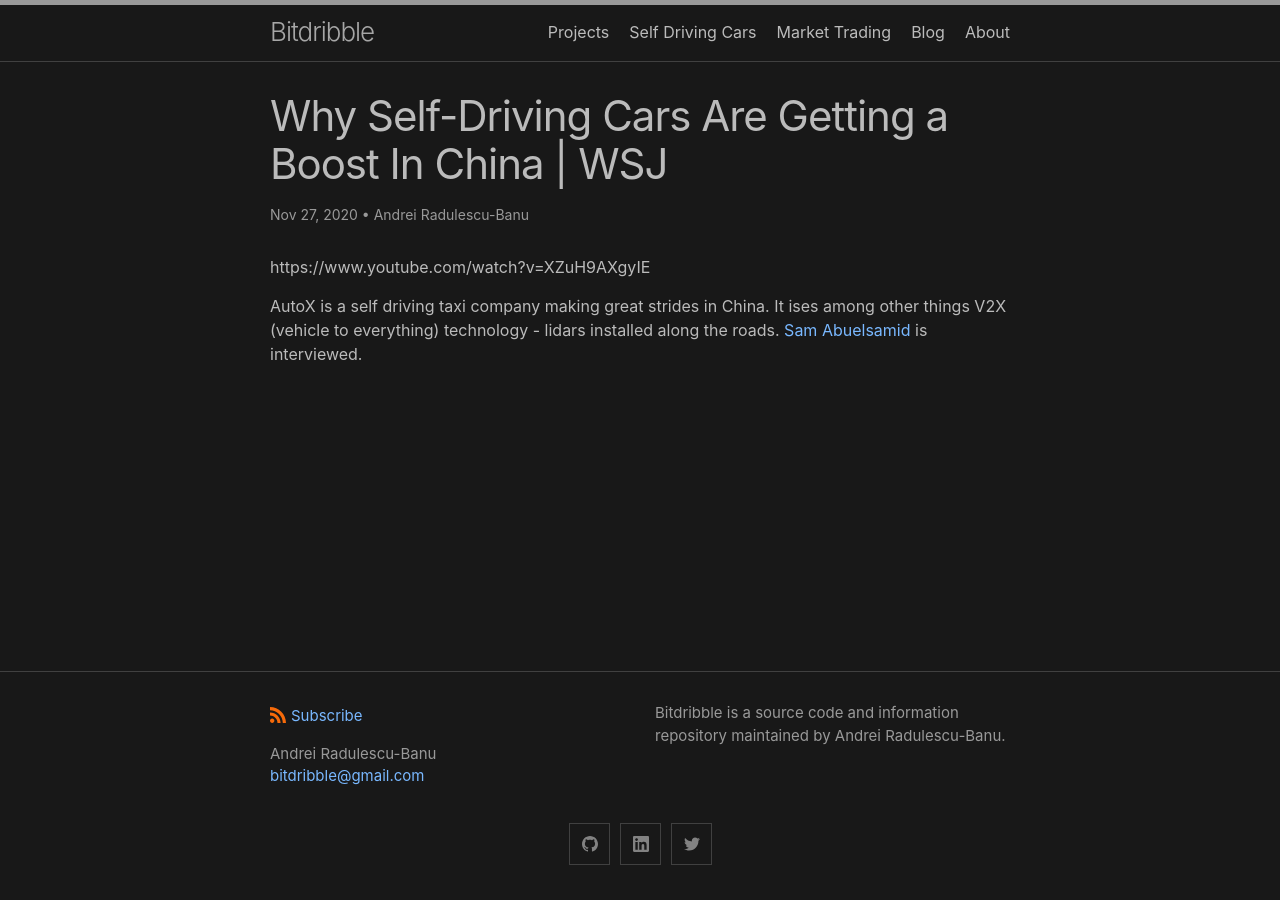
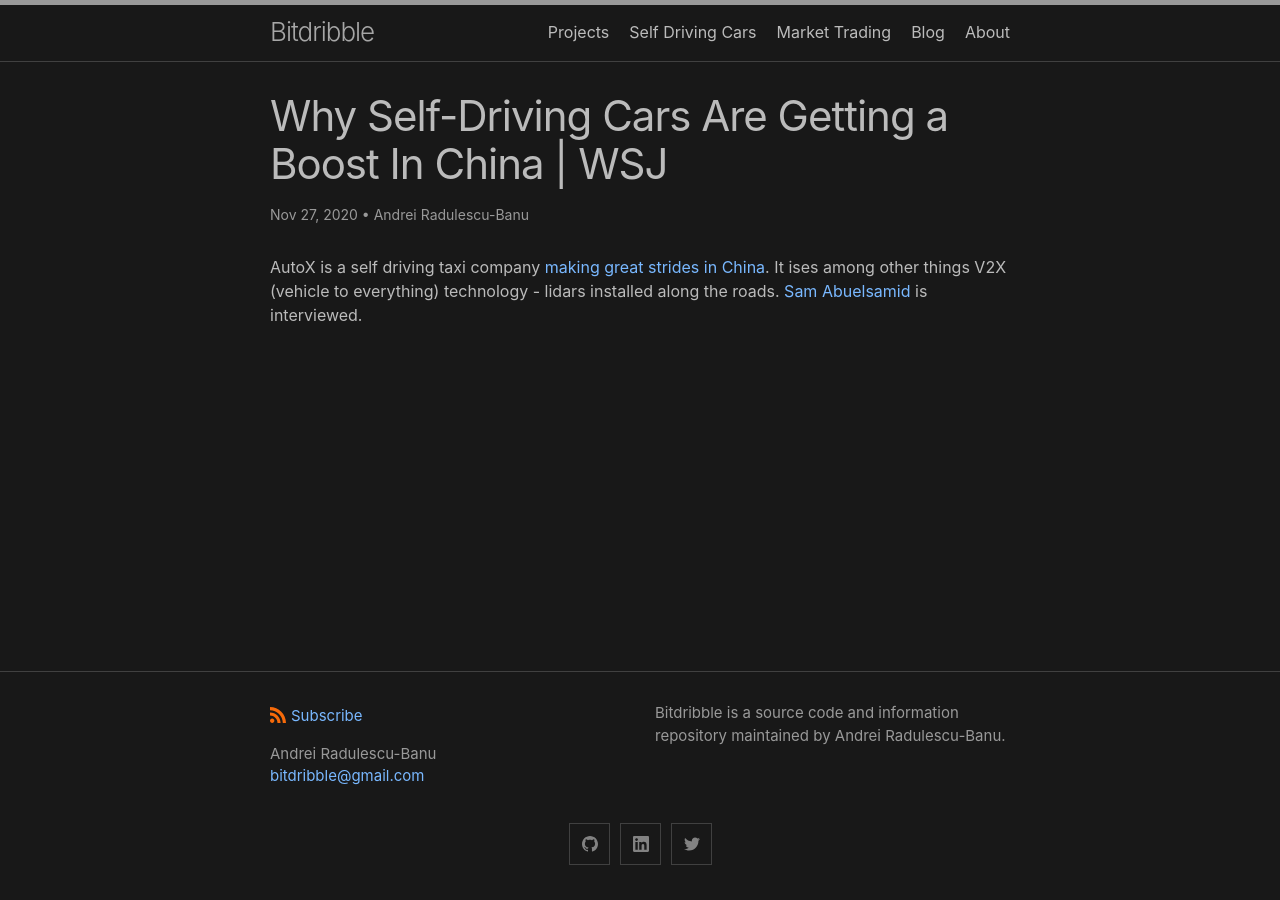
Before and after one commit to analytiq-hub/sigagent.github.io, a Jekyll site: the page built from _posts/2020-11-27-why_self_driving_cars_are_getting_a_boost_in_China_WSJ.md, in a window 1280 px wide. Built offline with Jekyll 4.4.1, drawn with Linux system fonts in a browser that asks for light colours.

Commit message:
*** empty log message ***

```diff
--- a/_posts/2020-11-27-why_self_driving_cars_are_getting_a_boost_in_China_WSJ.md
+++ b/_posts/2020-11-27-why_self_driving_cars_are_getting_a_boost_in_China_WSJ.md
@@ -5,6 +5,4 @@ title: "Why Self-Driving Cars Are Getting a Boost In China | WSJ"
 author:
 - Andrei Radulescu-Banu
 ---
-https://www.youtube.com/watch?v=XZuH9AXgyIE
-
-AutoX is a self driving taxi company making great strides in China. It ises among other things V2X (vehicle to everything) technology - lidars installed along the roads. [Sam Abuelsamid](https://www.forbes.com/sites/samabuelsamid/?sh=59d9b1d81470) is interviewed.
+AutoX is a self driving taxi company [making great strides in China](https://www.youtube.com/watch?v=XZuH9AXgyIE). It ises among other things V2X (vehicle to everything) technology - lidars installed along the roads. [Sam Abuelsamid](https://www.forbes.com/sites/samabuelsamid/?sh=59d9b1d81470) is interviewed.
```
